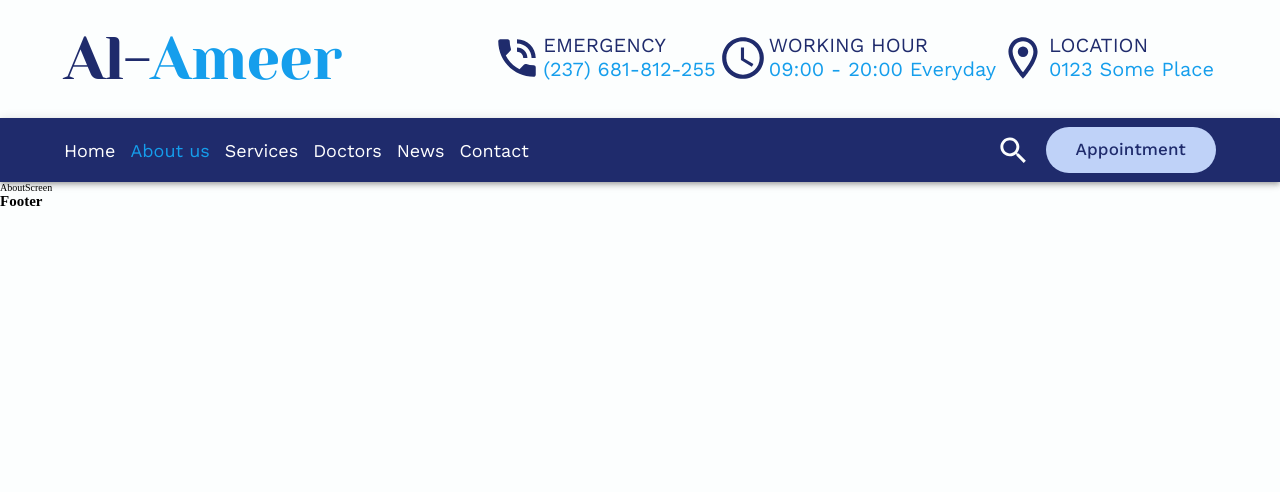
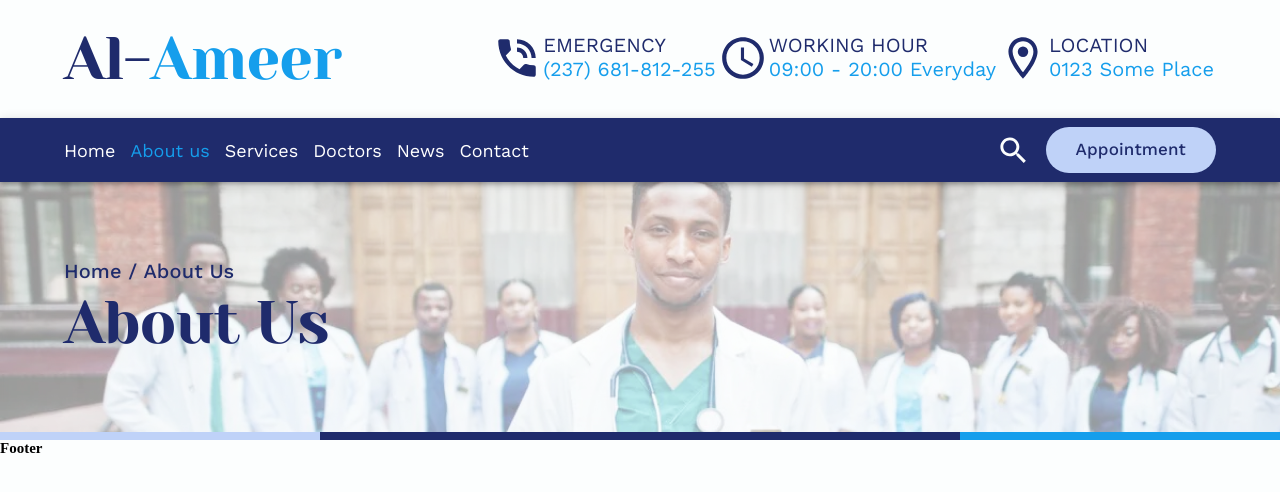
Before and after one commit to dovecancode/al-ameer, a React (Vite) app: page /about-us in a window 1280 px wide. Shown: the top 492 px of the page. Built offline with nearby package versions, Linux system fonts and the light colour scheme.

Commit message:
#41: created the subhero section for the about us page

```diff
--- a/src/Screens/AboutScreen/index.jsx
+++ b/src/Screens/AboutScreen/index.jsx
@@ -1,5 +1,11 @@
+import AboutUs from '../../components/AboutUs'
+
 function AboutScreen() {
-  return <div>AboutScreen</div>
+  return (
+    <div>
+      <AboutUs />
+    </div>
+  );
 }
 
-export default AboutScreen
+export default AboutScreen;
--- a/src/ThemeChanger.jsx
+++ b/src/ThemeChanger.jsx
@@ -34,6 +34,12 @@ const theme = createTheme({
       textTransform: 'uppercase',
       color: '#159EEC',
     },
+    subtitle2: {
+      fontFamily: "'Work Sans', sans-serif",
+      fontSize: 'clamp(1.6rem, 4vw, 2rem)',
+      textTransform: 'capitalize',
+      color: '#1F2B6C',
+    },
     // style for paragraph
     body1: {
       fontFamily: "'Work Sans', sans-serif",
@@ -41,6 +47,6 @@ const theme = createTheme({
       fontWeight: '400',
     },
   },
-})
+});
 
 export default theme
--- a/src/assets/img/home/index.jsx
+++ b/src/assets/img/home/index.jsx
@@ -1,3 +1,3 @@
-export { default as CalendarSvg } from './calendar.svg'
-export { default as CashSvg } from './cash.svg'
-export { default as TeamSvg } from './team.svg'
+export { default as CalendarSvg } from './calendar.svg';
+export { default as CashSvg } from './cash.svg';
+export { default as TeamSvg } from './team.svg';
--- /dev/null
+++ b/src/components/AboutUs/index.jsx
@@ -0,0 +1,21 @@
+import { Box } from '@mui/material';
+import { SubHead } from './style';
+import LinkMap from '../shared/LinkMap';
+import SubHeadText from '../shared/SubHeadText';
+import GridColor from '../shared/GridColor';
+
+function AboutUs() {
+  return (
+    <>
+      <SubHead>
+        <Box sx={{ textAlign: 'left', margin: 'auto 0' }}>
+          <LinkMap />
+          <SubHeadText text="About Us" />
+        </Box>
+      </SubHead>
+      <GridColor />
+    </>
+  );
+}
+
+export default AboutUs;
--- /dev/null
+++ b/src/components/AboutUs/style.js
@@ -0,0 +1,21 @@
+import { Stack } from '@mui/material';
+import styled from '@emotion/styled';
+
+export const SubHead = styled(Stack)(() => ({
+  position: 'relative',
+  width: '100%',
+  height: '25rem',
+  '&::before': {
+    content: "''",
+    position: 'absolute',
+    top: '0',
+    left: '0',
+    right: '0',
+    bottom: '0',
+    opacity: '0.4',
+    backgroundImage: "url('subhero-aboutus.jpg')",
+    backgroundRepeat: 'no-repeat',
+    backgroundSize: 'cover',
+    zIndex: '-1',
+  },
+}));
--- /dev/null
+++ b/src/components/shared/GridColor/index.jsx
@@ -0,0 +1,15 @@
+import Grid from '@mui/material/Grid';
+
+export default function BasicGrid() {
+  return (
+    <Grid container sx={{ position: 'relative' }}>
+      <Grid
+        item
+        xs={3}
+        sx={{ backgroundColor: '#bfd2f8', height: '.8rem' }}
+      ></Grid>
+      <Grid item xs={6} sx={{ backgroundColor: '#1f2b6c' }}></Grid>
+      <Grid item xs={3} sx={{ backgroundColor: '#159eec' }}></Grid>
+    </Grid>
+  );
+}
--- /dev/null
+++ b/src/components/shared/LinkMap/index.jsx
@@ -0,0 +1,31 @@
+import { Container } from '@mui/material';
+import { useLocation } from 'react-router-dom';
+import { Link } from 'react-router-dom';
+import { Span } from './style';
+
+function pathName(pathname) {
+  return pathname
+    .replace(/\//g, '')
+    .replace(/-/g, ' ')
+    .replace(/(?:^|\s)\S/g, (match) => match.toUpperCase());
+}
+
+function LinkMap() {
+  const location = useLocation();
+  const cleanedPathname = pathName(location.pathname);
+
+  return (
+    <Container>
+      <Span>
+        <Link to="/" style={{ color: '#1F2B6C' }}>
+          Home
+        </Link>{' '}
+        /{' '}
+        <Link to={{ cleanedPathname }} style={{ color: '#1F2B6C' }}>
+          {cleanedPathname}
+        </Link>
+      </Span>
+    </Container>
+  );
+}
+export default LinkMap;
--- /dev/null
+++ b/src/components/shared/LinkMap/style.js
@@ -0,0 +1,6 @@
+import { Typography } from "@mui/material";
+import styled from "@emotion/styled";
+
+export const Span = styled(Typography)(({ theme }) => ({
+  ...theme.typography.subtitle2,
+}));
--- /dev/null
+++ b/src/components/shared/SubHeadText/index.jsx
@@ -0,0 +1,16 @@
+import { Container, Typography } from '@mui/material';
+import PropTypes from 'prop-types';
+
+function SubHeadText({ text }) {
+  return (
+    <Container>
+      <Typography variant='h1'>{text}</Typography>
+    </Container>
+  );
+}
+
+SubHeadText.propTypes = {
+  text: PropTypes.string,
+};
+
+export default SubHeadText;
```
Also changed, not shown: public/subhero-aboutus.jpg (added), src/components/shared/ObjectProps/object.jsx (line endings or trailing spaces).
